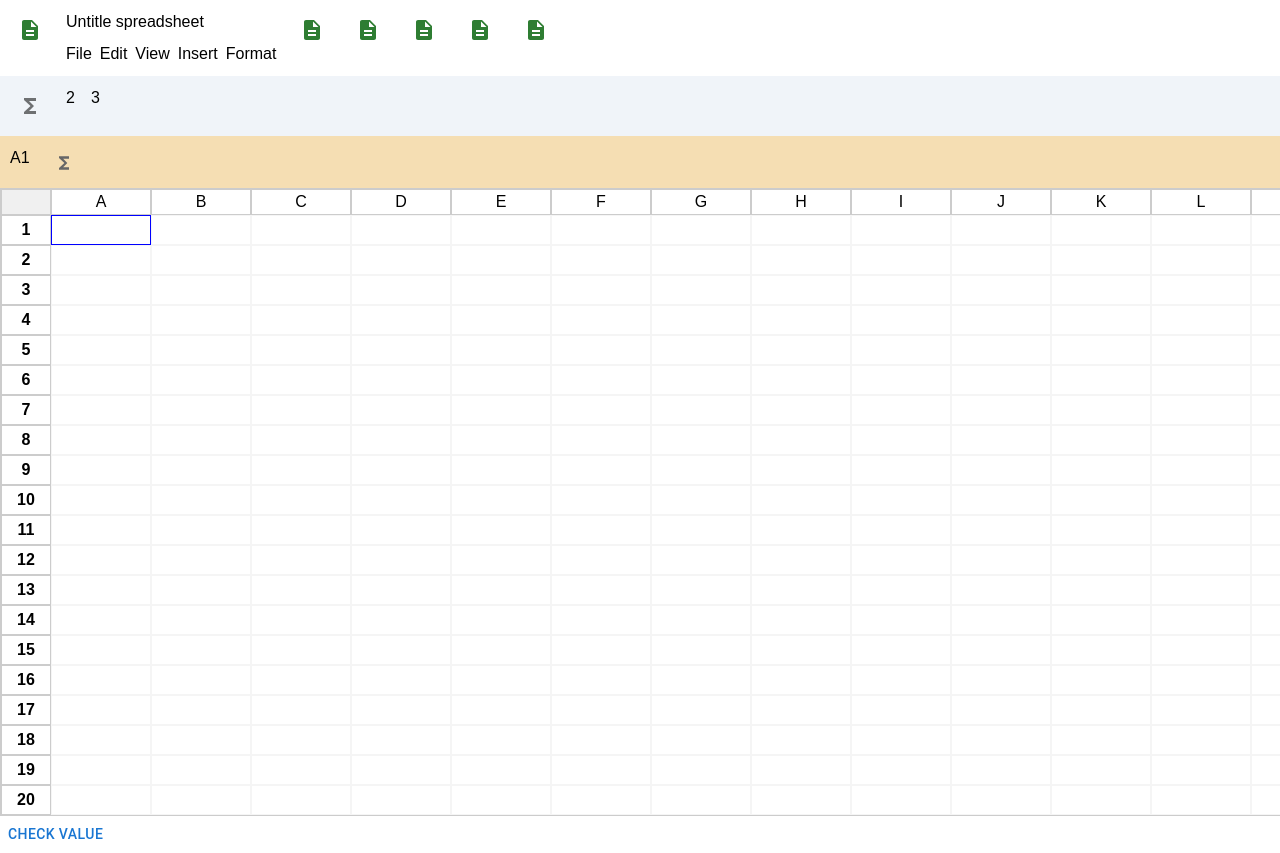
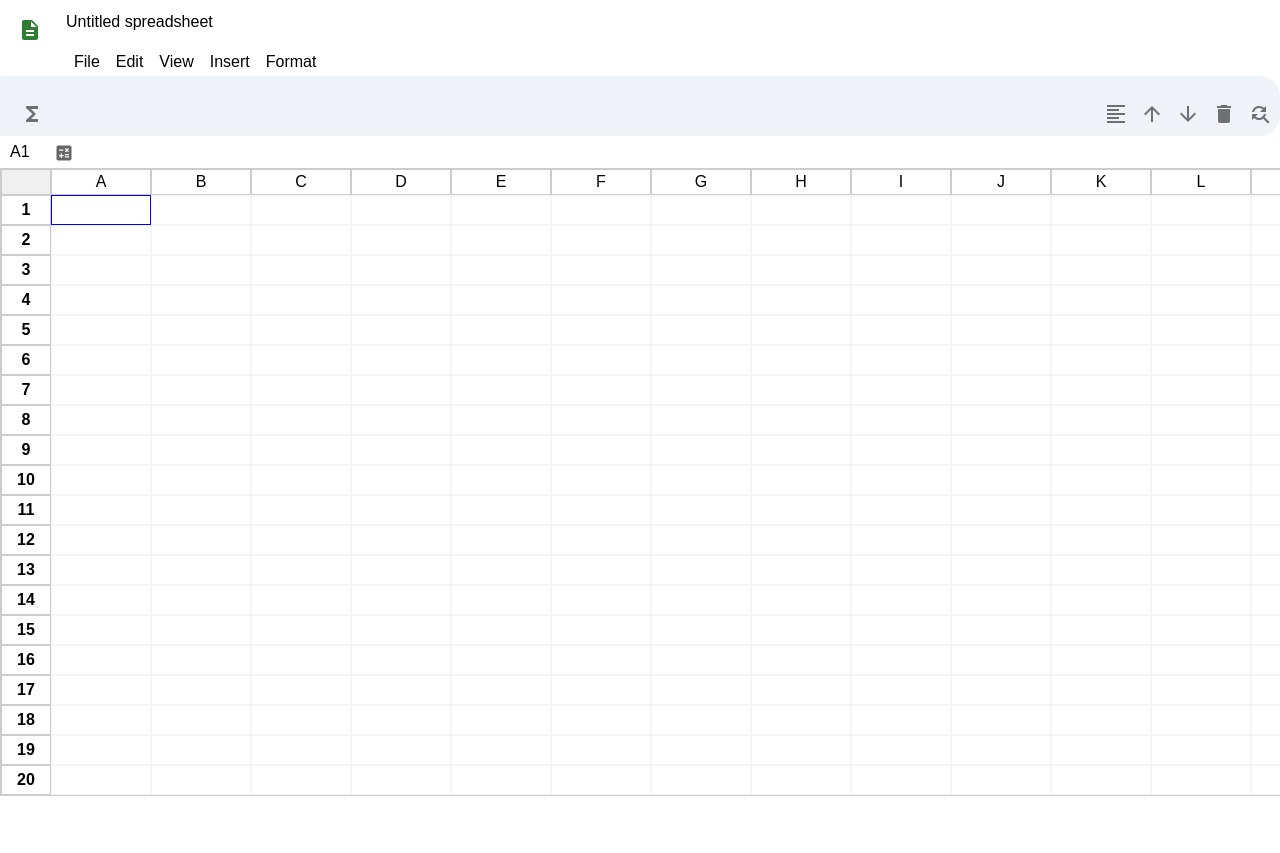
Before and after one commit to sahilbaig/gsheets, a Next.js app: page / in a window 1280 px wide. Shown: the top 853 px of the page. After the commit the page ends 800 px from the top, so only its background shows below. Built offline with nearby package versions, Linux system fonts and the light colour scheme.

Commit message:
added thigns in view

```diff
--- a/src/app/components/Cells.tsx
+++ b/src/app/components/Cells.tsx
@@ -46,12 +46,10 @@ const Cell = ({ id, width, height }) => {
   useEffect(() => {
     setCurrentCellType(cellType[id] || "");
     if (currentCellType != "text") {
-      console.log("goes her?");
       setDependency(selectedCells);
     } else {
       setDependency({});
     }
-    console.log(`Cell ${id} type changed to: ${cellType[id]}`);
   }, [cellType[id]]);
 
   useEffect(() => {
@@ -60,11 +58,9 @@ const Cell = ({ id, width, height }) => {
     const values = dependency.map(
       (cellId) => parseFloat(cellValues[cellId]) || 0
     );
-    console.log(values);
 
     switch (cellType[id]) {
       case "sum":
-        console.log(id, values);
         updateCellValue(
           id,
           values.reduce((acc, val) => acc + val, 0)
@@ -112,7 +108,6 @@ const Cell = ({ id, width, height }) => {
   const handleClick = () => {
     setBorderStyle(activeBorder);
     setActiveCell(id);
-    console.log(dependency);
   };
 
   return (
--- a/src/app/components/DataToolBar.tsx
+++ b/src/app/components/DataToolBar.tsx
@@ -5,11 +5,19 @@ import FormulaBar from "./FormulaBar";
 
 const DataToolBar = () => {
   const { activeCell } = useSpreadsheet();
+
   return (
-    <Grid2 container spacing={2} className={styles.dataToolBar}>
-      <Grid2>{activeCell} </Grid2>
+    <Grid2
+      container
+      spacing={2}
+      className={styles.dataToolBar}
+      alignItems="center"
+    >
+      <Grid2 sx={{ display: "flex", alignItems: "center", marginLeft: "10px" }}>
+        {activeCell}
+      </Grid2>
       <Grid2>
-        <FormulaBar></FormulaBar>
+        <FormulaBar />
       </Grid2>
     </Grid2>
   );
--- a/src/app/components/FormulaBar.tsx
+++ b/src/app/components/FormulaBar.tsx
@@ -1,6 +1,6 @@
 import { useState } from "react";
 import { TextField } from "@mui/material";
-import FunctionsIcon from "@mui/icons-material/Functions";
+import CalculateIcon from "@mui/icons-material/Calculate"; // More mathematical icon
 import { useSpreadsheet } from "../context/SpreadSheetContext";
 import {
   useSum,
@@ -9,6 +9,7 @@ import {
   useCount,
   useAverage,
 } from "../utils/functions";
+
 const FormulaBar = () => {
   const { activeCell, updateCellType, updateCellValue } = useSpreadsheet();
   const sum = useSum();
@@ -18,6 +19,7 @@ const FormulaBar = () => {
   const average = useAverage();
 
   const [inputValue, setInputValue] = useState("");
+
   const handleChange = (event) => {
     const value = event.target.value;
     setInputValue(value);
@@ -36,22 +38,18 @@ const FormulaBar = () => {
         case "=MAX":
           updateCellValue(activeCell, max);
           updateCellType(activeCell, "max");
-
           break;
         case "=MIN":
           updateCellValue(activeCell, min);
           updateCellType(activeCell, "min");
-
           break;
         case "=COUNT":
           updateCellValue(activeCell, count);
           updateCellType(activeCell, "count");
-
           break;
         case "=AVERAGE":
           updateCellValue(activeCell, average);
           updateCellType(activeCell, "avg");
-
           break;
         default:
           updateCellValue(activeCell, event.target.value);
@@ -62,7 +60,7 @@ const FormulaBar = () => {
   return (
     <div style={{ display: "flex", alignItems: "center", flex: 1 }}>
       <div style={{ padding: "4px 8px", color: "#666" }}>
-        <FunctionsIcon fontSize="small" />
+        <CalculateIcon fontSize="small" /> {/* Updated Icon */}
       </div>
 
       <TextField
--- a/src/app/components/MenuBar.tsx
+++ b/src/app/components/MenuBar.tsx
@@ -1,14 +1,33 @@
-import { Grid2 } from "@mui/material";
+"use client";
+import { Grid, Tooltip } from "@mui/material";
+import { useState } from "react";
 
 const MenuBar = () => {
+  const menuItems = ["File", "Edit", "View", "Insert", "Format"];
+  const [hovered, setHovered] = useState(null);
+
   return (
-    <Grid2 container spacing={1}>
-      <Grid2>File</Grid2>
-      <Grid2>Edit</Grid2>
-      <Grid2>View</Grid2>
-      <Grid2>Insert</Grid2>
-      <Grid2>Format</Grid2>
-    </Grid2>
+    <Grid container spacing={1}>
+      {menuItems.map((item, index) => (
+        <Grid
+          item
+          key={item}
+          onMouseEnter={() => setHovered(index)}
+          onMouseLeave={() => setHovered(null)}
+          sx={{
+            padding: "8px",
+            cursor: "pointer",
+            backgroundColor: hovered === index ? "#E8EBEE" : "transparent",
+            transition: "background-color 0.3s",
+            borderRadius: "4px",
+          }}
+        >
+          <Tooltip title={`${item} Coming soon`} arrow>
+            <span>{item}</span>
+          </Tooltip>
+        </Grid>
+      ))}
+    </Grid>
   );
 };
 
--- a/src/app/components/PrimaryToolBar.tsx
+++ b/src/app/components/PrimaryToolBar.tsx
@@ -1,15 +1,102 @@
-import { Grid2 } from "@mui/material";
+"use client";
+import { Grid, IconButton, Tooltip } from "@mui/material";
 import styles from "../styles/primaryToolBar.module.css";
+import { useSpreadsheet } from "../context/SpreadSheetContext";
+import {
+  FormatAlignLeft,
+  ArrowUpward,
+  ArrowDownward,
+  Delete,
+  FindReplace,
+} from "@mui/icons-material";
 import FunctionsBar from "./FunctionsBar";
+
 const PrimaryToolBar = () => {
+  const { updateCellValue, activeCell, selectedCells, cellValues } =
+    useSpreadsheet();
+
+  const functions = [
+    { icon: <FormatAlignLeft />, label: "TRIM", onClick: handleTrim },
+    { icon: <ArrowUpward />, label: "UPPER", onClick: handleUpper },
+    { icon: <ArrowDownward />, label: "LOWER", onClick: handleLower },
+    {
+      icon: <Delete />,
+      label: "REMOVE DUPLICATES",
+      onClick: handleRemoveDuplicates,
+    },
+    {
+      icon: <FindReplace />,
+      label: "FIND_AND_REPLACE Coming soon",
+      onClick: handleFindAndReplace,
+    },
+  ];
+
+  function handleTrim() {
+    if (activeCell && cellValues[activeCell]) {
+      const currentValue = cellValues[activeCell];
+      const trimmedValue = currentValue.replace(/\s+/g, "");
+      updateCellValue(activeCell, trimmedValue);
+    }
+  }
+
+  function handleUpper() {
+    if (activeCell && cellValues[activeCell]) {
+      const currentValue = cellValues[activeCell];
+      const upperValue = currentValue.toUpperCase();
+      updateCellValue(activeCell, upperValue);
+    }
+  }
+
+  function handleLower() {
+    if (activeCell && cellValues[activeCell]) {
+      const currentValue = cellValues[activeCell];
+      const lowerValue = currentValue.toLowerCase();
+      updateCellValue(activeCell, lowerValue);
+    }
+  }
+
+  function handleRemoveDuplicates() {
+    const uniqueValues = new Set();
+    selectedCells.forEach((cellId: number) => {
+      const value = cellValues[cellId];
+      if (uniqueValues.has(value)) {
+        updateCellValue(cellId, "");
+      } else {
+        uniqueValues.add(value);
+      }
+    });
+  }
+
+  function handleFindAndReplace() {
+    console.log("FIND_AND_REPLACE button clicked");
+  }
+
   return (
-    <Grid2 container spacing={2} className={styles.primaryToolBar}>
-      <Grid2>
+    <Grid
+      container
+      spacing={2}
+      alignItems="center"
+      className={styles.primaryToolBar}
+      sx={{ minHeight: "0", padding: "2px 4px" }}
+    >
+      <Grid item sx={{ marginLeft: "8px" }}>
         <FunctionsBar />
-      </Grid2>
-      <Grid2>2</Grid2>
-      <Grid2>3</Grid2>
-    </Grid2>
+      </Grid>
+      <Grid item sx={{ marginLeft: "auto", display: "flex", gap: "4px" }}>
+        {functions.map((func) => (
+          <Tooltip key={func.label} title={func.label}>
+            <IconButton
+              size="small"
+              sx={{ padding: "4px" }}
+              onClick={func.onClick}
+            >
+              {func.icon}
+            </IconButton>
+          </Tooltip>
+        ))}
+      </Grid>
+    </Grid>
   );
 };
+
 export default PrimaryToolBar;
--- a/src/app/components/Topbar.tsx
+++ b/src/app/components/Topbar.tsx
@@ -11,24 +11,9 @@ const TopBar = () => {
       </Grid2>
       <Grid2>
         <Stack spacing={1}>
-          <p>Untitle spreadsheet</p>
+          <p>Untitled spreadsheet</p>
           <MenuBar></MenuBar>
         </Stack>
-      </Grid2>
-      <Grid2>
-        <ClickableIcon></ClickableIcon>
-      </Grid2>
-      <Grid2>
-        <ClickableIcon></ClickableIcon>
-      </Grid2>
-      <Grid2>
-        <ClickableIcon></ClickableIcon>
-      </Grid2>
-      <Grid2>
-        <ClickableIcon></ClickableIcon>
-      </Grid2>
-      <Grid2>
-        <ClickableIcon></ClickableIcon>
       </Grid2>
     </Grid2>
   );
--- a/src/app/page.tsx
+++ b/src/app/page.tsx
@@ -4,7 +4,6 @@ import Grid from "@mui/material/Grid";
 import TopBar from "./components/Topbar.tsx";
 import PrimaryToolBar from "./components/PrimaryToolBar.tsx";
 import SpreadSheet from "./components/Spreadsheet.tsx";
-import ShowValuesButton from "./components/showValues";
 import DataToolBar from "./components/DataToolBar";
 
 export default function Home() {
@@ -24,7 +23,6 @@ export default function Home() {
           <SpreadSheet />
         </Grid>
       </Grid>
-      <ShowValuesButton />
     </SpreadsheetProvider>
   );
 }
--- a/src/app/styles/dataToolBar.module.css
+++ b/src/app/styles/dataToolBar.module.css
@@ -1,6 +1,5 @@
 .dataToolBar {
   width: 100%;
-  background-color: wheat;
-  padding: 10px;
+  background-color: #ffffff;
   color: black;
 }
--- a/src/app/styles/primaryToolBar.module.css
+++ b/src/app/styles/primaryToolBar.module.css
@@ -1,7 +1,10 @@
 .primaryToolBar {
   width: 100%;
   background-color: #f0f4f9;
-  padding: 10px;
   color: black;
-  border-radius: 10;
+  border-radius: 20px;
+  display: flex;
+  align-items: center; /* Ensures vertical centering */
+  padding: 2px 4px; /* Reduced padding */
+  min-height: 0; /* Ensures it doesn't take extra space */
 }
```
